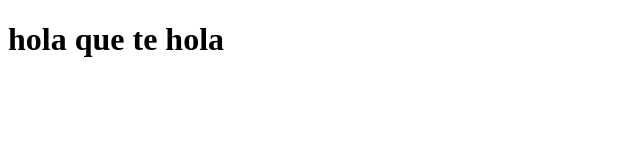
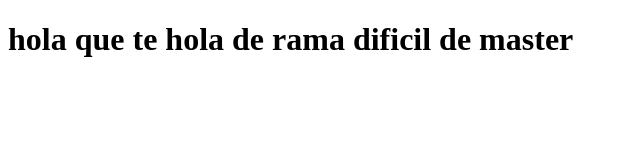
Before and after one commit to masergit/git-tres, a plain HTML site: page index.html in a window 1280 px wide. Shown: the whole page, without its empty margins (0-640 px from the left). Drawn offline with Linux system fonts and the light colour scheme.

Commit message:
agrego de master

```diff
--- a/index.html
+++ b/index.html
@@ -6,6 +6,6 @@
     <title>Document</title>
 </head>
 <body>
-    <h1>hola que te hola</h1>
+    <h1>hola que te hola de rama dificil de master</h1>
 </body>
 </html>
```
